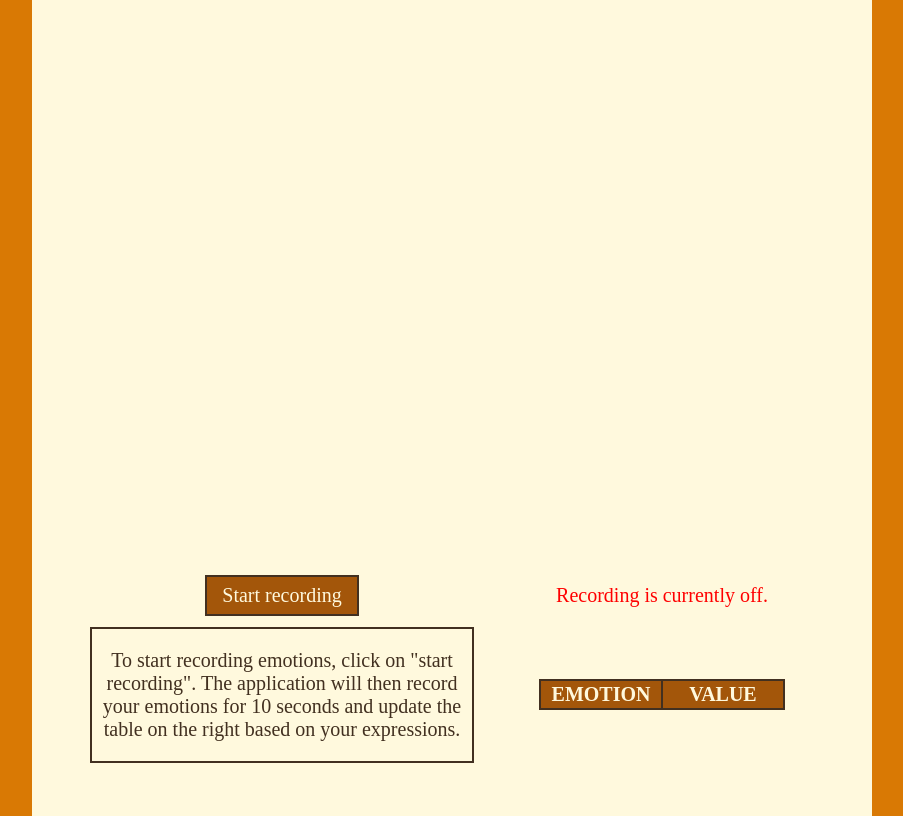
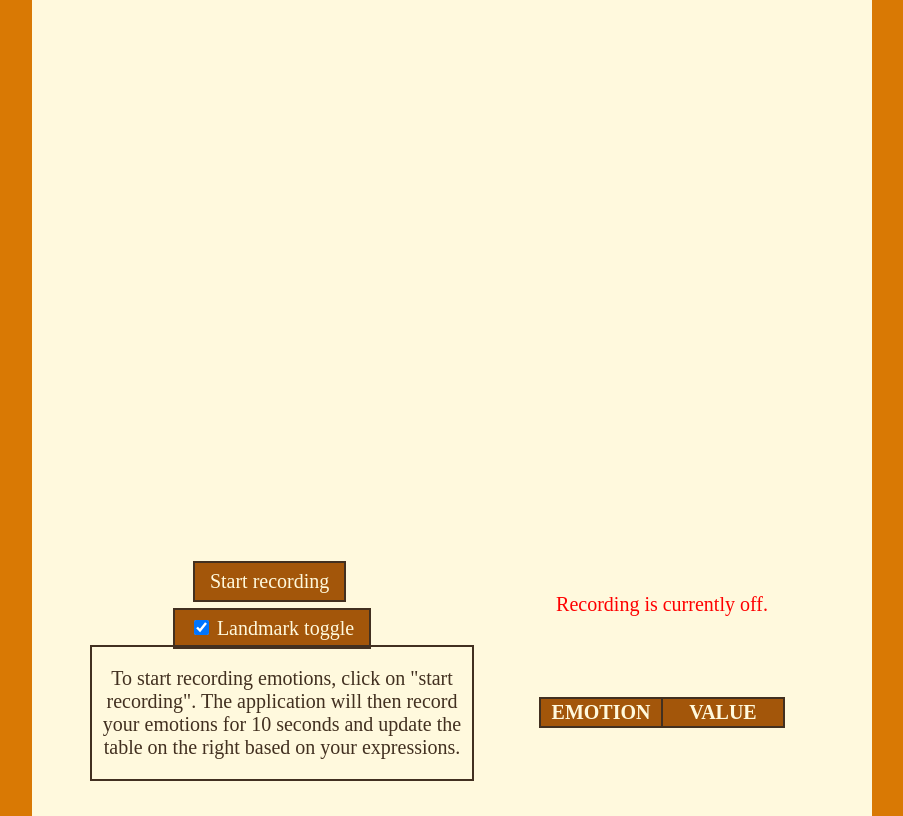
Before and after one commit to L3sius/emotion-recognition, a PHP site: page / in a window 1280 px wide; the page is wider, and only the part inside the window is pictured. Shown: the part 194-1010 px from the top of that part, without its empty margins (188-1091 px from the left). Run offline with PHP 8.4, Linux system fonts and the light colour scheme; lists and menus that the app fills with data are empty; some libraries are stand-ins or nearby versions.

Commit message:
Adding toggle option to disable landmark

```diff
--- a/css/home.css
+++ b/css/home.css
@@ -72,6 +72,7 @@ body {
   padding: 7px 15px 7px 15px;
   border-width: 0;
   cursor: pointer;
+  margin-bottom: 10px;
 }
 
 .container {
@@ -115,3 +116,20 @@ body {
   font-family: "Century Gothic";
   font-size: 20px;
 }
+
+/* For checkbox */
+#landMarkCheckBox {
+  height: 15px;
+  width: 15px;
+}
+#checkBoxField {
+  padding: 7px 15px 7px 15px;
+  margin-left: -20px;
+  font-family: "Century Gothic";
+  font-size: 20px;
+  text-align: center;
+  vertical-align: middle;
+  background-color: rgb(163, 86, 10);
+  color: rgb(255, 249, 221);
+  outline: rgb(66, 48, 32) 2px solid;
+}
--- a/home.html
+++ b/home.html
@@ -26,6 +26,16 @@
           <button id="startRecordingbtn" onclick="startRecording()">
             Start recording
           </button>
+          <br />
+          <div id="checkBoxField">
+            <input
+              type="checkbox"
+              id="landMarkCheckBox"
+              name="landMark"
+              checked
+            />
+            <label for="landMark">Landmark toggle</label>
+          </div>
         </div>
         <div class="status">
           <p id="recordingStatus">Recording is currently off.</p>
--- a/scripts/recognizeEmotions.js
+++ b/scripts/recognizeEmotions.js
@@ -15,6 +15,25 @@ Promise.all([
   faceapi.nets.faceRecognitionNet.loadFromUri("/models"),
   faceapi.nets.faceExpressionNet.loadFromUri("/models"),
 ]).then(startVideo);
+
+// function getFaceDetectorOptions() {
+//   if (selected_face_detector == "tiny_face_detector") {
+//     return new self.faceapi.TinyFaceDetectorOptions({
+//       inputSize,
+//       scoreThreshold,
+//       drawLines: true,
+//       drawPoints: false,
+//     });
+//   }
+// }
+
+const drawFaceLandmarkOptions = {
+  lineColor: "rgba(255,255,255,1)",
+  pointColor: "rgba(0,0,0,1)",
+  lineWidth: 5,
+};
+
+const useTinyModel = true;
 
 function startVideo() {
   navigator.getUserMedia(
@@ -37,6 +56,7 @@ video.addEventListener("play", () => {
       .detectAllFaces(video, new faceapi.TinyFaceDetectorOptions())
       .withFaceLandmarks()
       .withFaceExpressions();
+
     // Start recording only if its called
     if (isRecording) {
       console.log(detections[0].expressions);
@@ -73,12 +93,19 @@ video.addEventListener("play", () => {
         // createTable();
       }
     }
-
-    const resizedDetections = faceapi.resizeResults(detections, displaySize);
-    canvas.getContext("2d").clearRect(0, 0, canvas.width, canvas.height);
-    faceapi.draw.drawDetections(canvas, resizedDetections);
-    faceapi.draw.drawFaceLandmarks(canvas, resizedDetections);
-    faceapi.draw.drawFaceExpressions(canvas, resizedDetections);
+    const landMark = document.getElementById("landMarkCheckBox");
+    if (landMark.checked) {
+      const resizedDetections = faceapi.resizeResults(detections, displaySize);
+      canvas.getContext("2d").clearRect(0, 0, canvas.width, canvas.height);
+      faceapi.draw.drawDetections(canvas, resizedDetections);
+      faceapi.draw.drawFaceLandmarks(canvas, resizedDetections);
+      faceapi.draw.drawFaceExpressions(canvas, resizedDetections);
+    } else {
+      const resizedDetections = faceapi.resizeResults(detections, displaySize);
+      canvas.getContext("2d").clearRect(0, 0, canvas.width, canvas.height);
+      faceapi.draw.drawDetections(canvas, resizedDetections);
+      faceapi.draw.drawFaceExpressions(canvas, resizedDetections);
+    }
   }, 100);
 });
 
```
